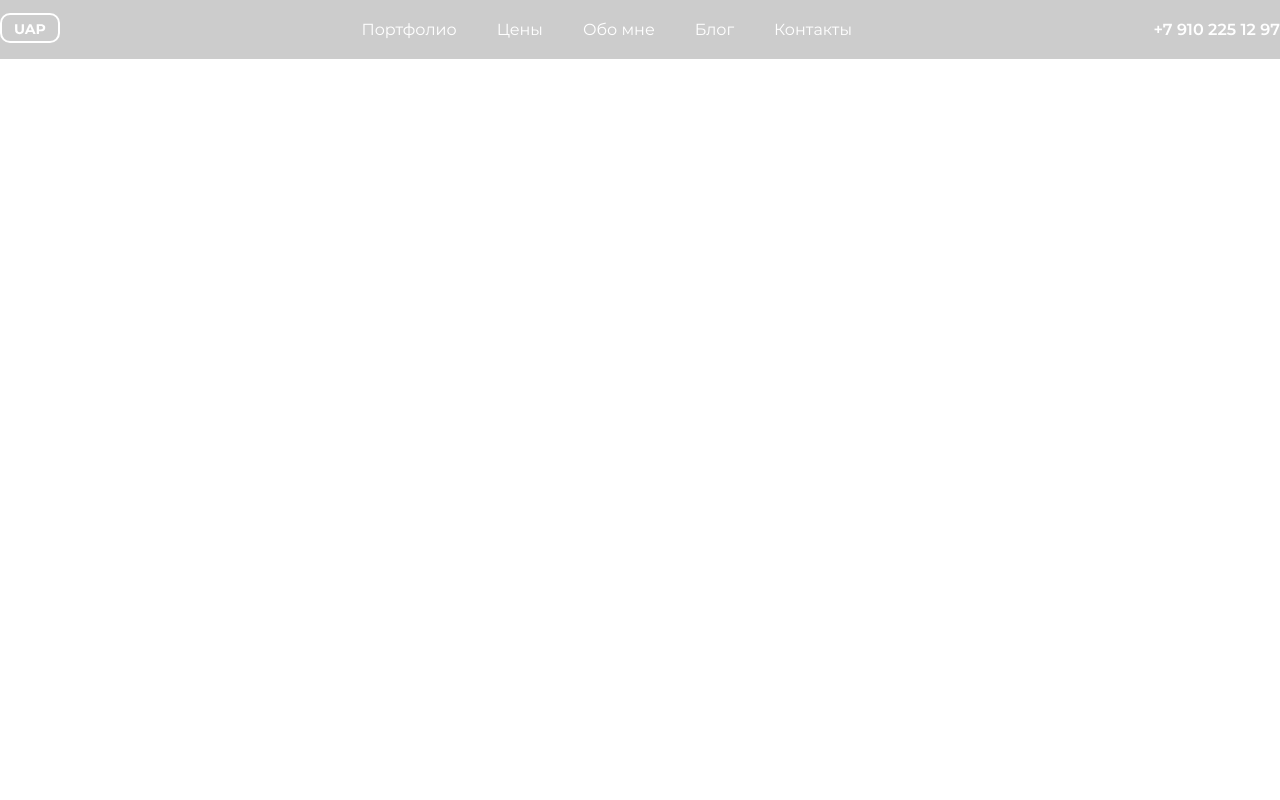
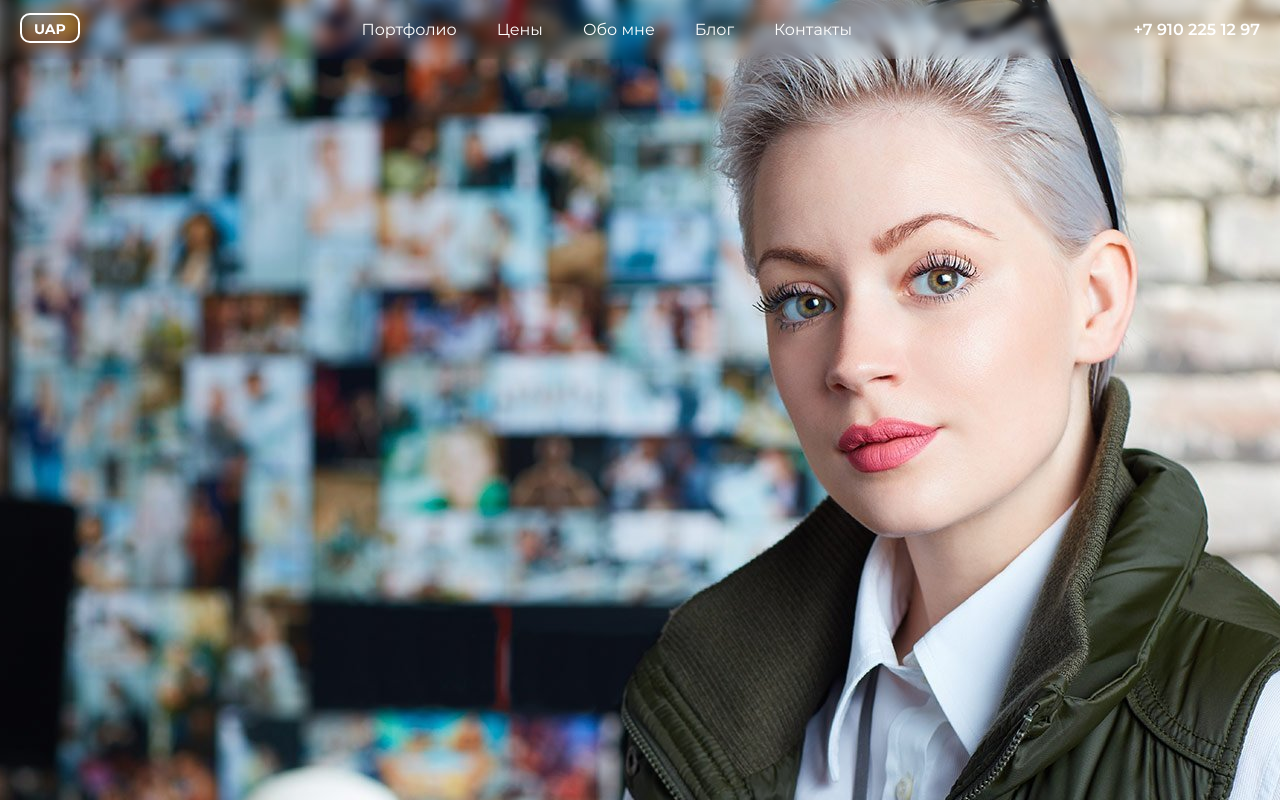
Before and after one commit to ilchenkovladislav/photograph, a website: page src/index.html in a window 1280 px wide. Drawn offline with nearby package versions, Linux system fonts and the light colour scheme; files that its build step writes are made by us from their sources.

Commit message:
Доделан header

```diff
--- a/src/index.html
+++ b/src/index.html
@@ -9,6 +9,7 @@
 </head>
 <body class="page__body">
     <header class="header">
+        <div class="header__wrapper">
             <a class="header__logo" href="index.html"><img src="img/logo.svg" alt="Логотип Юлии Александровой" width="60" height="30"></a>
             <nav class="header__menu menu">
                 <button class="menu__button" type="button" aria-expanded="false" aria-controls="menu__list" aria-label="Закрыть меню">
@@ -38,7 +39,12 @@
                     <a href="tel:+79102251297" class="menu__tel">+7 910 225 12 97</a>
                 </div>
             </nav>
+        </div>
     </header>
+
+    <main>
+
+    </main>
 
     <script>
         const menu = document.querySelector(".menu");
--- a/src/scss/blocks/header.scss
+++ b/src/scss/blocks/header.scss
@@ -1,19 +1,32 @@
 .header {
-    background-color: rgba(#000, .2);
     position: fixed;
     width: 100%;
     backdrop-filter: blur(5px);
+}
 
-    @media (max-width: $tablet-screen) {
+.header__wrapper {
+    @media (max-width: 899px) {
         padding: 20px;
     }
 
-    @media (min-width: $tablet-screen) {
+    @media (min-width: 900px) {
         display: grid;
         grid-template-columns: min-content 1fr;
         align-items: center;
         justify-content: space-between;
+        max-width: 1280px;
+        margin: 0 auto;
     }
+
+    @media (min-width: 900px) and (max-width: 1319px) {
+        padding: 0 20px;
+    }
+}
+
+main {
+    background-image: url("../img/main.jpg");
+    background-position: center top;
+    height: 100vh;
 }
 
 .header__logo {
@@ -22,8 +35,7 @@
 }
 
 .header__menu {
-
-    @media (max-width: $tablet-screen) {
+    @media (max-width: 899px) {
         position: absolute;
         top: 0;
         right: 0;
--- a/src/scss/blocks/menu.scss
+++ b/src/scss/blocks/menu.scss
@@ -1,5 +1,5 @@
 .menu {
-    @media (max-width: $tablet-screen) {
+    @media (max-width: 899px) {
         display: grid;
         &--opened {
             width: 300px;
@@ -8,14 +8,14 @@
         }
     }
 
-    @media (min-width: $tablet-screen) {
+    @media (min-width: 900px) {
         display: grid;
         grid-auto-flow: column;
     }
 }
 
 .menu__button {
-    @media (max-width: $tablet-screen) {
+    @media (max-width: 899px) {
         display: block;
         margin: 0;
         padding: 0;
@@ -26,13 +26,17 @@
         margin-right: 20px;
     }
 
-    @media (min-width: $tablet-screen) {
+    @media (min-width: 900px) {
         display: none;
     }
 }
 
 .menu__icon {
     stroke: $text-black;
+
+    &-menu {
+        stroke: $text-white;
+    }
 }
 
 .menu__icon-menu,
@@ -48,13 +52,13 @@
 .menu__wrapper {
     display: none;
 
-    @media (max-width: $tablet-screen) {
+    @media (max-width: 899px) {
         &--opened {
             display: block;
         }
     }
 
-    @media (min-width: $tablet-screen) {
+    @media (min-width: 900px) {
         display: grid;
         grid-template-columns: 1fr min-content;
     }
@@ -63,7 +67,7 @@
 .menu__list {
     list-style: none;
 
-    @media (min-width: $tablet-screen) {
+    @media (min-width: 900px) {
         display: grid;
         grid-auto-flow: column;
         justify-content: center;
@@ -71,7 +75,7 @@
 }
 
 .menu__item {
-    @media (min-width: $tablet-screen) {
+    @media (min-width: 900px) {
         text-align: center;
     }
 }
@@ -82,12 +86,12 @@
     color: $text-white;
     padding: 20px 0;
 
-    @media (max-width: $tablet-screen) {
+    @media (max-width: 899px) {
         color: $text-black;
         padding-left: 20px;
     }
 
-    @media (min-width: $tablet-screen) {
+    @media (min-width: 900px) {
         padding: 20px;
     }
 }
@@ -100,7 +104,7 @@
     font-weight: 600;
     white-space: nowrap;
 
-    @media (max-width: $tablet-screen) {
+    @media (max-width: 899px) {
         text-align: center;
         color: $text-black;
         margin-top: 30px;
--- a/src/scss/scaffolding.scss
+++ b/src/scss/scaffolding.scss
@@ -47,12 +47,12 @@ img {
     margin: 0 auto;
     max-width: 600px;
 
-    @media (min-width: $tablet-screen) {
+    @media (min-width: 768px) {
         max-width: none;
         width: 640px;
     }
 
-    @media (min-width: $desktop-screen) {
+    @media (min-width: 1200px) {
         width: 960px;
     }
 }
--- a/src/scss/screen-sizes.scss
+++ /dev/null
@@ -1,2 +0,0 @@
-$tablet-screen: 768px;
-$desktop-screen: 1200px;
--- a/src/scss/style.scss
+++ b/src/scss/style.scss
@@ -1,5 +1,4 @@
 @import "./colors.scss";
-@import "./screen-sizes.scss";
 @import "./scaffolding.scss";
 @import "./blocks/header.scss";
 @import "./blocks/menu.scss";
```
Lines whose indentation alone changed are shown as unchanged.
